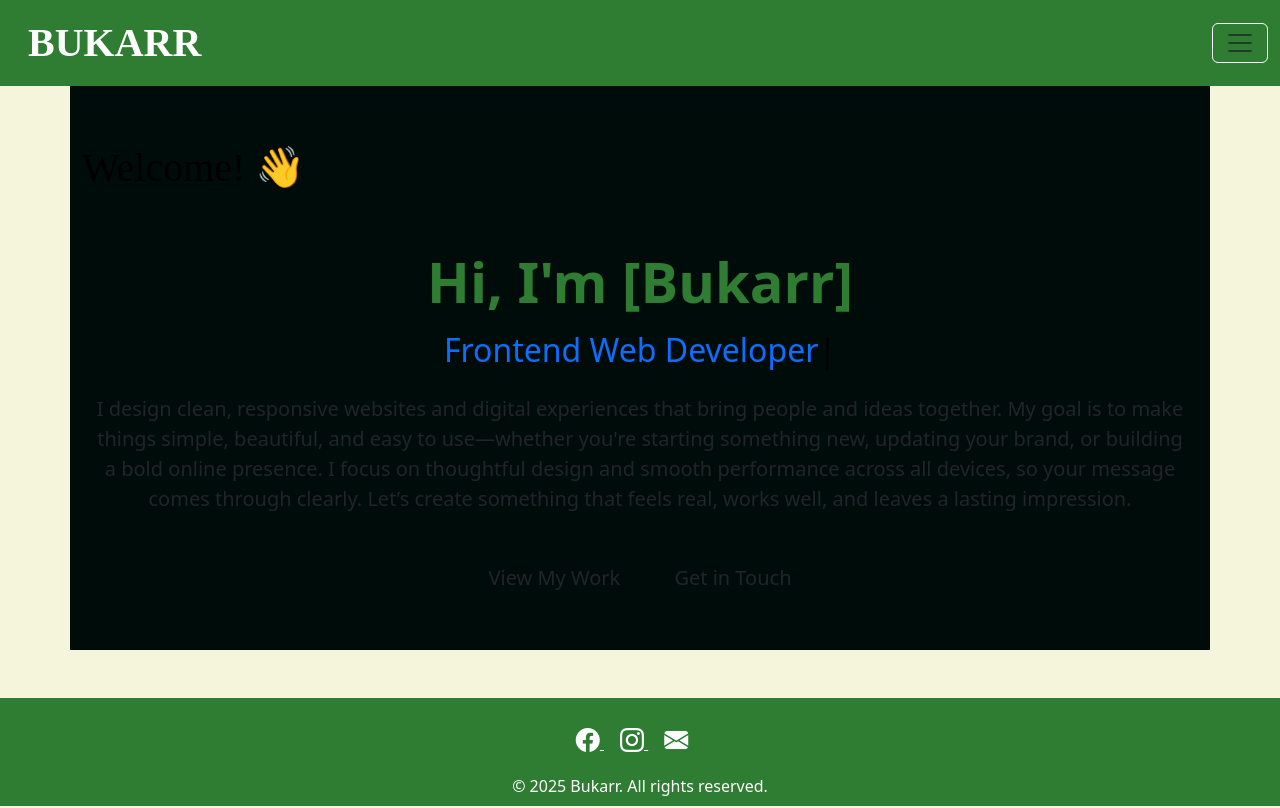
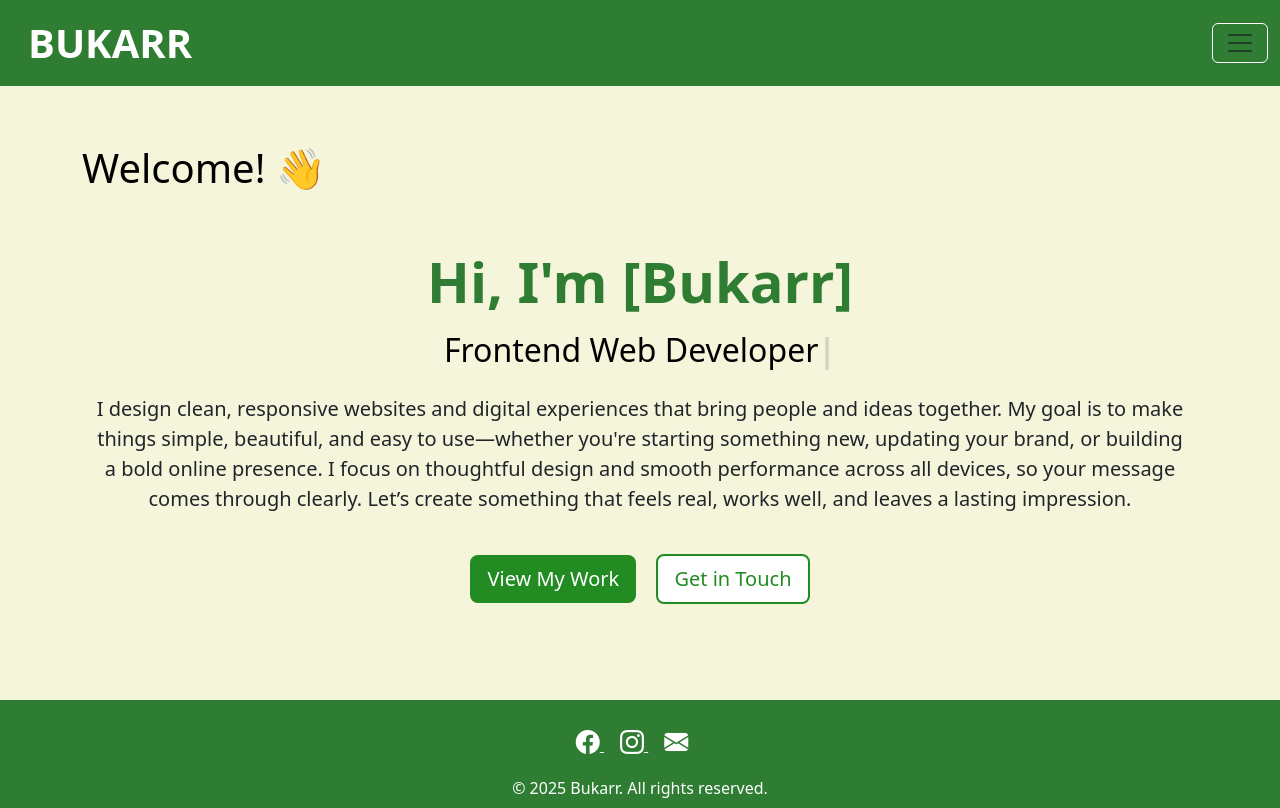
Before and after one commit to Bukarr/MyPortfolio, a plain HTML site: page index.html in a window 1280 px wide. Drawn offline with nearby package versions, Linux system fonts and the light colour scheme.

Commit message:
Update port.css

```diff
--- a/port.css
+++ b/port.css
@@ -1,33 +1,41 @@
-body{
-    background-color: rgb(0, 12, 9);
+  .cursor {
+    display: inline-block;
+    animation: blink 0.7s infinite;
+    font-weight: bold;
   }
-.display-6, .navbar, .h1{
-    font-family: "PT Serif Caption", serif;
-    font-weight: 400;
-    font-style: normal;
+  #typed-text {
+  color: black;
 }
 
-  . {
-    font-family: "PT Serif Caption", serif;
-    font-weight: 400;
-    font-style: italic;
+  @keyframes blink {
+    0%, 50%, 100% { opacity: 1; }
+    25%, 75% { opacity: 0; }
   }
-.navbar{
-    background-color: rgb(241, 164, 76);
+  #btn1{
+    background-color: forestgreen;
+    color: white;
   }
-.container{
-    background-color: rgb(0, 12, 9);
+    #btn1:hover{
+        background-color: white;
+        color: forestgreen;
+        border: 2px solid forestgreen;
     }
-#container{
-    display: flex;
-    justify-content: center;
-    align-items: center;
+    #btn2{
+        background-color: white;
+        color: forestgreen;
+        border: 2px solid forestgreen;
     }
-.card{
-    background-color: rgb(0, 14, 10);
-    box-shadow: 0 0 40px;
+    #btn2:hover{
+        background-color: forestgreen;
+        color: white;
     }
-#button{
-
-    background-color: rgb(240, 146, 40);
+    .project-card {
+      transition: transform 0.3s ease;
+      cursor: pointer;
     }
+    .project-card:hover {
+      transform: scale(1.02);
+    }
+    .project-details {
+      display: none;
+    }
```
Lines whose indentation alone changed are shown as unchanged.
